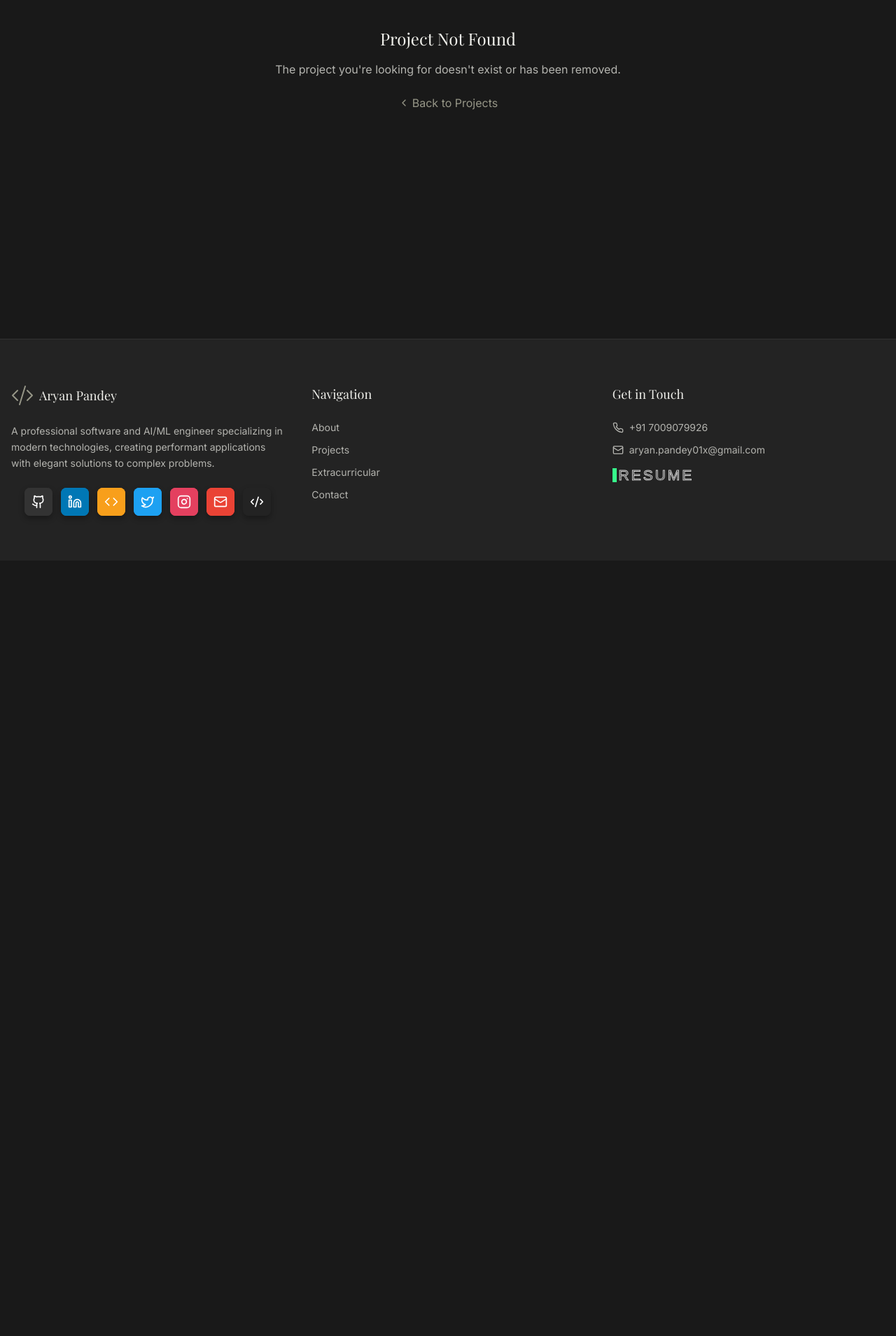
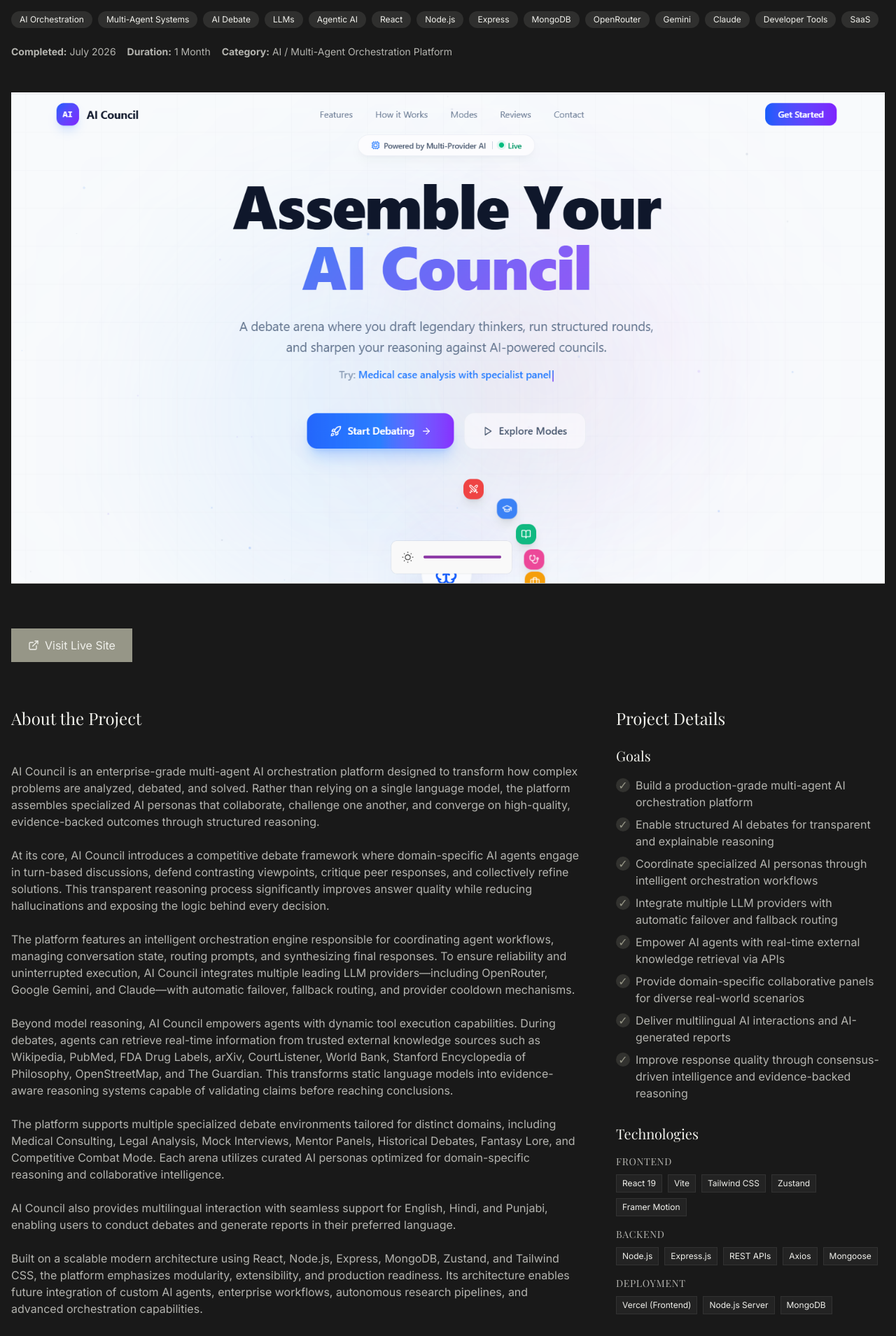
Before and after one commit to Aryan02006/Personal-Portfolio, a Next.js app: page /project/aicouncil in a window 1280 px wide. Shown: the part 380-2289 px from the top of the page at 70% size. Before the commit the page ends 1181 px from the top, so only its background shows below. Built offline with nearby package versions, Linux system fonts and the light colour scheme; a web font is replaced by a local one.

Commit message:
feat(projects): add AI Council platform showcase and update project details

```diff
--- a/src/app/project/[id]/page.tsx
+++ b/src/app/project/[id]/page.tsx
@@ -87,6 +87,144 @@
     ],
     date: 'April 2026',
     duration: '1 months',
+  },
+  {
+    id: 'aicouncil',
+    title: 'AI Council | Multi-Agent Debate Arena & AI Orchestration Platform',
+    description: 'A production-grade multi-agent AI platform that orchestrates specialized AI personas to collaborate, debate, invoke external knowledge sources, and deliver transparent, evidence-backed, consensus-driven intelligence.',
+    fullDescription: `
+    AI Council is an enterprise-grade multi-agent AI orchestration platform designed to transform how complex problems are analyzed, debated, and solved. Rather than relying on a single language model, the platform assembles specialized AI personas that collaborate, challenge one another, and converge on high-quality, evidence-backed outcomes through structured reasoning.
+
+    At its core, AI Council introduces a competitive debate framework where domain-specific AI agents engage in turn-based discussions, defend contrasting viewpoints, critique peer responses, and collectively refine solutions. This transparent reasoning process significantly improves answer quality while reducing hallucinations and exposing the logic behind every decision.
+
+    The platform features an intelligent orchestration engine responsible for coordinating agent workflows, managing conversation state, routing prompts, and synthesizing final responses. To ensure reliability and uninterrupted execution, AI Council integrates multiple leading LLM providers—including OpenRouter, Google Gemini, and Claude—with automatic failover, fallback routing, and provider cooldown mechanisms.
+
+    Beyond model reasoning, AI Council empowers agents with dynamic tool execution capabilities. During debates, agents can retrieve real-time information from trusted external knowledge sources such as Wikipedia, PubMed, FDA Drug Labels, arXiv, CourtListener, World Bank, Stanford Encyclopedia of Philosophy, OpenStreetMap, and The Guardian. This transforms static language models into evidence-aware reasoning systems capable of validating claims before reaching conclusions.
+
+    The platform supports multiple specialized debate environments tailored for distinct domains, including Medical Consulting, Legal Analysis, Mock Interviews, Mentor Panels, Historical Debates, Fantasy Lore, and Competitive Combat Mode. Each arena utilizes curated AI personas optimized for domain-specific reasoning and collaborative intelligence.
+
+    AI Council also provides multilingual interaction with seamless support for English, Hindi, and Punjabi, enabling users to conduct debates and generate reports in their preferred language.
+
+    Built on a scalable modern architecture using React, Node.js, Express, MongoDB, Zustand, and Tailwind CSS, the platform emphasizes modularity, extensibility, and production readiness. Its architecture enables future integration of custom AI agents, enterprise workflows, autonomous research pipelines, and advanced orchestration capabilities.
+
+    AI Council represents the next generation of AI collaboration—where specialized intelligence, transparent reasoning, external knowledge retrieval, and autonomous orchestration combine to produce more reliable, explainable, and trustworthy AI systems.
+  `,
+    image: '/AICouncil.png',
+    tags: [
+      'AI Orchestration',
+      'Multi-Agent Systems',
+      'AI Debate',
+      'LLMs',
+      'Agentic AI',
+      'React',
+      'Node.js',
+      'Express',
+      'MongoDB',
+      'OpenRouter',
+      'Gemini',
+      'Claude',
+      'Developer Tools',
+      'SaaS'
+    ],
+    liveUrl: 'https://ai-council-web.vercel.app/',
+    featured: true,
+    category: 'AI / Multi-Agent Orchestration Platform',
+
+    goals: [
+      'Build a production-grade multi-agent AI orchestration platform',
+      'Enable structured AI debates for transparent and explainable reasoning',
+      'Coordinate specialized AI personas through intelligent orchestration workflows',
+      'Integrate multiple LLM providers with automatic failover and fallback routing',
+      'Empower AI agents with real-time external knowledge retrieval via APIs',
+      'Provide domain-specific collaborative panels for diverse real-world scenarios',
+      'Deliver multilingual AI interactions and AI-generated reports',
+      'Improve response quality through consensus-driven intelligence and evidence-backed reasoning'
+    ],
+
+    technologies: {
+      frontend: [
+        'React 19',
+        'Vite',
+        'Tailwind CSS',
+        'Zustand',
+        'Framer Motion'
+      ],
+
+      backend: [
+        'Node.js',
+        'Express.js',
+        'REST APIs',
+        'Axios',
+        'Mongoose'
+      ],
+
+      ai: [
+        'OpenRouter',
+        'Google Gemini',
+        'Claude',
+        'LLM Fallback Routing',
+        'AI Orchestration Engine',
+        'Multi-Agent Collaboration'
+      ],
+
+      database: [
+        'MongoDB'
+      ],
+
+      externalTools: [
+        'Wikipedia API',
+        'PubMed API',
+        'FDA Drug Label API',
+        'arXiv API',
+        'CourtListener API',
+        'World Bank API',
+        'Stanford Encyclopedia of Philosophy',
+        'OpenStreetMap (Overpass API)',
+        'The Guardian API',
+        'REST Countries API'
+      ],
+
+      features: [
+        'Combat Mode',
+        'AI Judge',
+        'Agent Panels',
+        'Conversation Orchestration',
+        'Multilingual Support',
+        'Dynamic Tool Calling',
+        'Consensus Generation'
+      ],
+
+      deployment: [
+        'Vercel (Frontend)',
+        'Node.js Server',
+        'MongoDB'
+      ]
+    },
+
+    challenges: [
+      'Designing a scalable orchestration engine capable of coordinating multiple AI personas simultaneously',
+      'Implementing structured debate workflows with turn-based reasoning and AI judging',
+      'Building reliable multi-provider LLM routing with automatic failover and cooldown mechanisms',
+      'Developing dynamic tool execution pipelines for real-time knowledge retrieval during debates',
+      'Maintaining coherent conversational context across multiple collaborating AI agents',
+      'Balancing response quality, execution latency, and API cost across heterogeneous LLM providers',
+      'Designing modular domain-specific agent panels for diverse real-world applications',
+      'Creating a transparent reasoning system that exposes how final decisions are reached'
+    ],
+
+    results: [
+      'Developed a production-ready multi-agent AI platform with modular orchestration architecture',
+      'Enabled collaborative AI reasoning through structured debates and consensus generation',
+      'Integrated multiple enterprise-grade LLM providers with resilient fallback routing',
+      'Enhanced factual reliability by enabling live retrieval from trusted external knowledge sources',
+      'Built reusable domain-specific AI panels for healthcare, law, mentoring, interviews, and competitive debates',
+      'Delivered multilingual AI experiences across English, Hindi, and Punjabi',
+      'Established a scalable foundation for future autonomous AI workflows and enterprise orchestration systems',
+      'Demonstrated how collaborative AI intelligence can outperform isolated single-model interactions'
+    ],
+
+    date: 'July 2026',
+    duration: '1 Month'
   },
   {
     id: 'smartmess',
@@ -525,51 +663,51 @@
   //   date: 'November 2023',
   //   duration: '1 month',
   // },
-  {
-    id: 'digital-evidence-viewer',
-    title: 'Digital Evidence Metadata Viewer',
-    description: 'A client-side digital forensics tool for securely analyzing files, extracting metadata, and creating reports.',
-    fullDescription: `
-      A client-side digital forensics tool for securely analyzing files, extracting metadata, generating cryptographic hashes, and creating forensic reports - all without sending any data to a server.
+  // {
+  //   id: 'digital-evidence-viewer',
+  //   title: 'Digital Evidence Metadata Viewer',
+  //   description: 'A client-side digital forensics tool for securely analyzing files, extracting metadata, and creating reports.',
+  //   fullDescription: `
+  //     A client-side digital forensics tool for securely analyzing files, extracting metadata, generating cryptographic hashes, and creating forensic reports - all without sending any data to a server.
 
-      The application performs all file analysis entirely in the browser, meaning sensitive evidence files never leave the user's device. It provides comprehensive metadata extraction for various file types, cryptographic hash generation (MD5, SHA-256), file signature verification, case management capabilities, and professional PDF report generation. All analysis results are stored securely in the browser using IndexedDB.
+  //     The application performs all file analysis entirely in the browser, meaning sensitive evidence files never leave the user's device. It provides comprehensive metadata extraction for various file types, cryptographic hash generation (MD5, SHA-256), file signature verification, case management capabilities, and professional PDF report generation. All analysis results are stored securely in the browser using IndexedDB.
 
-      This project demonstrates my ability to create secure, privacy-focused applications with advanced client-side processing capabilities for specialized domains like digital forensics.
-    `,
-    image: '/df.png',
-    tags: ['Next.js', 'Clerk', 'TailwindCSS', 'Web Crypto API', 'ExifReader', 'jsPDF', 'IndexedDB'],
-    liveUrl: 'https://df-project-nine.vercel.app',
-    featured: true,
-    category: 'Digital Forensics',
-    goals: [
-      'Create a secure digital forensics tool with complete client-side processing',
-      'Implement comprehensive file metadata extraction and analysis',
-      'Develop cryptographic hash generation and file signature verification',
-      'Build case management and organization capabilities',
-      'Create professional forensic report generation'
-    ],
-    technologies: {
-      frontend: ['Next.js 14 (App Router)', 'TypeScript', 'TailwindCSS', 'React'],
-      other: ['Web Crypto API', 'ExifReader', 'jsPDF', 'IndexedDB', 'Clerk Authentication'],
-      deployment: ['Vercel'],
-    },
-    challenges: [
-      'Processing large files entirely client-side without performance issues',
-      'Implementing complex cryptographic operations in the browser',
-      'Creating a secure storage mechanism for forensic data',
-      'Generating professional PDF reports with consistent formatting',
-      'Ensuring compliance with digital forensics best practices'
-    ],
-    results: [
-      'Secure, privacy-focused file analysis with no server uploads',
-      'Comprehensive metadata extraction for various file types',
-      'Professional PDF reports for forensic documentation',
-      'Case management system for organizing multiple analyses',
-      'Secure local storage of analysis results'
-    ],
-    date: 'February 2024',
-    duration: '2 months',
-  },
+  //     This project demonstrates my ability to create secure, privacy-focused applications with advanced client-side processing capabilities for specialized domains like digital forensics.
+  //   `,
+  //   image: '/df.png',
+  //   tags: ['Next.js', 'Clerk', 'TailwindCSS', 'Web Crypto API', 'ExifReader', 'jsPDF', 'IndexedDB'],
+  //   liveUrl: 'https://df-project-nine.vercel.app',
+  //   featured: true,
+  //   category: 'Digital Forensics',
+  //   goals: [
+  //     'Create a secure digital forensics tool with complete client-side processing',
+  //     'Implement comprehensive file metadata extraction and analysis',
+  //     'Develop cryptographic hash generation and file signature verification',
+  //     'Build case management and organization capabilities',
+  //     'Create professional forensic report generation'
+  //   ],
+  //   technologies: {
+  //     frontend: ['Next.js 14 (App Router)', 'TypeScript', 'TailwindCSS', 'React'],
+  //     other: ['Web Crypto API', 'ExifReader', 'jsPDF', 'IndexedDB', 'Clerk Authentication'],
+  //     deployment: ['Vercel'],
+  //   },
+  //   challenges: [
+  //     'Processing large files entirely client-side without performance issues',
+  //     'Implementing complex cryptographic operations in the browser',
+  //     'Creating a secure storage mechanism for forensic data',
+  //     'Generating professional PDF reports with consistent formatting',
+  //     'Ensuring compliance with digital forensics best practices'
+  //   ],
+  //   results: [
+  //     'Secure, privacy-focused file analysis with no server uploads',
+  //     'Comprehensive metadata extraction for various file types',
+  //     'Professional PDF reports for forensic documentation',
+  //     'Case management system for organizing multiple analyses',
+  //     'Secure local storage of analysis results'
+  //   ],
+  //   date: 'February 2024',
+  //   duration: '2 months',
+  // },
   {
     id: 'portfolio',
     title: 'Portfolio Website – Next.js Animated Portfolio',
--- a/src/app/projects/page.tsx
+++ b/src/app/projects/page.tsx
@@ -75,6 +75,30 @@
     category: 'SaaS / Management Platform',
   },
   {
+    id: 'aicouncil',
+    title: 'AI Council | Multi-Agent Debate Arena & AI Orchestration Platform',
+    description: 'A production-grade multi-agent AI platform that orchestrates specialized AI personas to collaborate, debate, invoke external knowledge sources, and deliver transparent, evidence-backed, consensus-driven intelligence.',
+    image: '/AICouncil.png',
+    tags: [
+      'AI Orchestration',
+      'Multi-Agent Systems',
+      'LLMs',
+      'AI Debate',
+      'React',
+      'Node.js',
+      'Express',
+      'MongoDB',
+      'OpenRouter',
+      'Gemini',
+      'Claude',
+      'Developer Tools',
+      'SaaS'
+    ],
+    liveUrl: 'https://ai-council-web.vercel.app/',
+    featured: true,
+    category: 'AI / Multi-Agent Orchestration Platform',
+  },
+  {
     id: 'insightflow',
     title: 'InsightFlow – AI-Powered Data Analysis Platform',
     description: 'An enterprise-grade AI-powered data analytics platform that enables non-technical users to analyze datasets through natural language queries, automated visualizations, and intelligent insights. Built with Next.js 16, Google Gemini AI, and LIDA-inspired architecture (Microsoft Research), the platform features 8+ interactive chart types with AI-powered chart recommendations, forecasting, anomaly detection, and Redis caching for optimal performance. Features include drag-and-drop file upload supporting CSV, Excel, JSON, and TSV formats, natural language query processing using Google Gemini API with RAG architecture, AI-powered chart recommendations suggesting optimal visualizations for data, 8+ interactive chart types (line, bar, scatter, heatmap, sankey, funnel) with Recharts and Nivo, real-time trend forecasting and anomaly detection with alerts, LIDA-inspired architecture for intelligent data summarization, multi-API key load balancing with circuit breaker pattern supporting 1000+ daily requests, Redis caching (Upstash) for 10x faster dataset loading, Supabase PostgreSQL with Row-Level Security for multi-user support, and dashboard sharing with export functionality (PNG/PDF/CSV/Excel).',
@@ -134,16 +158,6 @@
     featured: false,
     category: 'Web App',
   },
-  {
-    id: 'digital-evidence-viewer',
-    title: 'Digital Evidence Metadata Viewer',
-    description: 'A client-side digital forensics tool for securely analyzing files, extracting metadata, generating cryptographic hashes, and creating forensic reports - all without sending any data to a server. Features include secure client-side processing with no data uploads to servers, user authentication with Clerk, comprehensive file analysis (metadata, hashes, file signatures), case management for organizing multiple analyses, professional PDF report generation, and local browser storage using IndexedDB.',
-    image: '/df.png',
-    tags: ['Next.js', 'Clerk', 'TailwindCSS', 'Web Crypto API', 'ExifReader', 'jsPDF', 'IndexedDB'],
-    liveUrl: 'https://df-project-nine.vercel.app',
-    featured: true,
-    category: 'Digital Forensics',
-  }
 ];
 
 // Extract unique categories and tags
```
Also changed, not shown: public/AICouncil.png (added), public/health_council.png (deleted).
